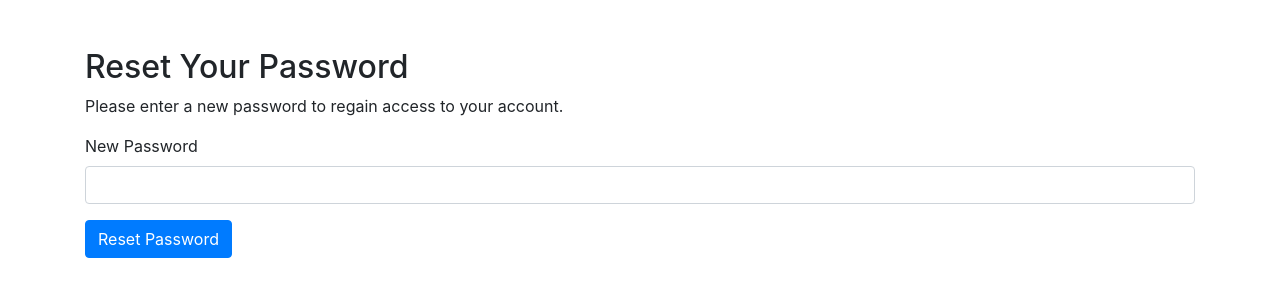
After one commit to TejasDeshmukh13/Yt_sentiment-title-generation, a Flask app: page /reset-password/1 in a window 1280 px wide. The commit adds this page. Shown: the top 300 px of the page. Run offline with Flask 3, Linux system fonts and the light colour scheme; parts of the project's set-up code (start-up, migrations or seed data) failed here and were passed over; some libraries are stand-ins or nearby versions.

Commit message:
Forget and reset done
Sakshi's Timezone is UTC

```diff
--- a/app.py
+++ b/app.py
@@ -171,6 +171,98 @@ def login():
         return redirect(url_for('landing_page'))
 
     return render_template('login.html', show_signup=False)
+
+@app.route('/forgot_password', methods=['GET', 'POST'])
+def forgot_password():
+    if request.method == 'POST':
+        email = request.form['email']
+        token = secrets.token_urlsafe(16)  # Generate a secure token
+        expiration = datetime.now() + timedelta(hours=1)  # Token valid for 1 hour
+
+        # Delete previous tokens before inserting the new one
+        cursor = mysql.connection.cursor()
+        cursor.execute("DELETE FROM password_resets WHERE email = %s", (email,))
+        mysql.connection.commit()
+
+        # Insert the new token
+        cursor.execute("INSERT INTO password_resets (email, token, expiration) VALUES (%s, %s, %s)", (email, token, expiration))
+        mysql.connection.commit()
+        cursor.close()
+
+
+        # Send the reset email with a friendly message and an image
+        reset_link = url_for('reset_password', token=token, _external=True)
+        msg = Message('Password Reset Request', sender='your_email@gmail.com', recipients=[email])
+
+        msg.body = f"""
+        Hi,
+
+        It looks like you forgot your password, but don't worry! Just click the link below to reset it:
+
+        {reset_link}
+
+        If you didn't request this, feel free to ignore this email.
+
+        Best regards,
+        Your Website Team
+        """
+
+        msg.html = f"""
+        <p>Hi,</p>
+        <p>It looks like you forgot your password, but don't worry! Just click the link below to reset it:</p>
+        <a href="{reset_link}">Reset Password</a>
+        <p>If you didn't request this, feel free to ignore this email.</p>
+        <p>Best regards,</p>
+        <p>Your Website Team</p>
+        <img src="cid:image1" alt="Reset Password" style="width: 300px; height: auto;">
+        """
+
+        # Attach the image from the static directory
+        with app.open_resource("static/image.png") as img:
+            msg.attach("image.png", "image/png", img.read(), headers={'Content-ID': '<image1>'})
+
+        mail.send(msg)
+
+        flash('A password reset link has been sent to your email.', 'success')
+        return redirect(url_for('login'))
+
+    return render_template('forgot_password.html')
+
+@app.route('/reset-password/<token>', methods=['GET', 'POST'])
+def reset_password(token):
+    if request.method == 'POST':
+        new_password = request.form['new_password']
+
+        # Validate the token
+        cursor = mysql.connection.cursor()
+        cursor.execute("SELECT email FROM password_resets WHERE token = %s AND expiration > NOW()", (token,))
+        result = cursor.fetchone()
+        print(f"Received token: {token}")
+        cursor.close()  # Close the cursor after fetching the result
+
+        if result:
+            email = result[0]
+
+            # Hash the new password before storing it
+            hashed_password = bcrypt.generate_password_hash(new_password).decode('utf-8')
+
+            # Update the user's password in the database
+            cursor = mysql.connection.cursor()
+            cursor.execute("UPDATE users SET password = %s WHERE email = %s", (hashed_password, email))
+            mysql.connection.commit()
+
+            # Delete the token from the database after password reset
+            cursor.execute("DELETE FROM password_resets WHERE token = %s", (token,))
+            mysql.connection.commit()
+            cursor.close()
+
+            flash('Your password has been reset successfully.', 'success')
+            return redirect(url_for('login'))
+        else:
+            flash('Invalid or expired token.', 'danger')
+            return redirect(url_for('login'))
+
+    return render_template('reset_password.html', token=token)
 
 #-------->Logout
 @app.route('/logout')
--- a/templates/login.html
+++ b/templates/login.html
@@ -41,6 +41,7 @@
                         <input type="password" id="login-password" name="password" placeholder="Password" required />
                         <i class="ri-eye-off-fill password-toggle" id="login-password-toggle"></i>
                     </div>
+                    <a href="{{ url_for('forgot_password') }}" class="forgot-password-link">Forgot Password?</a>
                     <input type="submit" value="Sign In" class="btn solid" />
                 </form>
 
--- /dev/null
+++ b/templates/reset_password.html
@@ -0,0 +1,22 @@
+<!DOCTYPE html>
+<html lang="en">
+<head>
+    <meta charset="UTF-8">
+    <meta name="viewport" content="width=device-width, initial-scale=1.0">
+    <title>Reset Password</title>
+    <link rel="stylesheet" href="https://stackpath.bootstrapcdn.com/bootstrap/4.5.2/css/bootstrap.min.css">
+</head>
+<body>
+    <div class="container mt-5">
+        <h2>Reset Your Password</h2>
+        <p>Please enter a new password to regain access to your account.</p>
+        <form method="POST" action="{{ url_for('reset_password', token=token) }}">
+            <div class="form-group">
+                <label for="new_password">New Password</label>
+                <input type="password" class="form-control" id="new_password" name="new_password" required>
+            </div>
+            <button type="submit" class="btn btn-primary">Reset Password</button>
+        </form>
+    </div>
+</body>
+</html>
```
Also changed, not shown: app_with_for_pass.py (added, +113 -0 lines), templates/forgot_password.html (added, +22 -0 lines), templates/index.html (added, +17 -0 lines).
